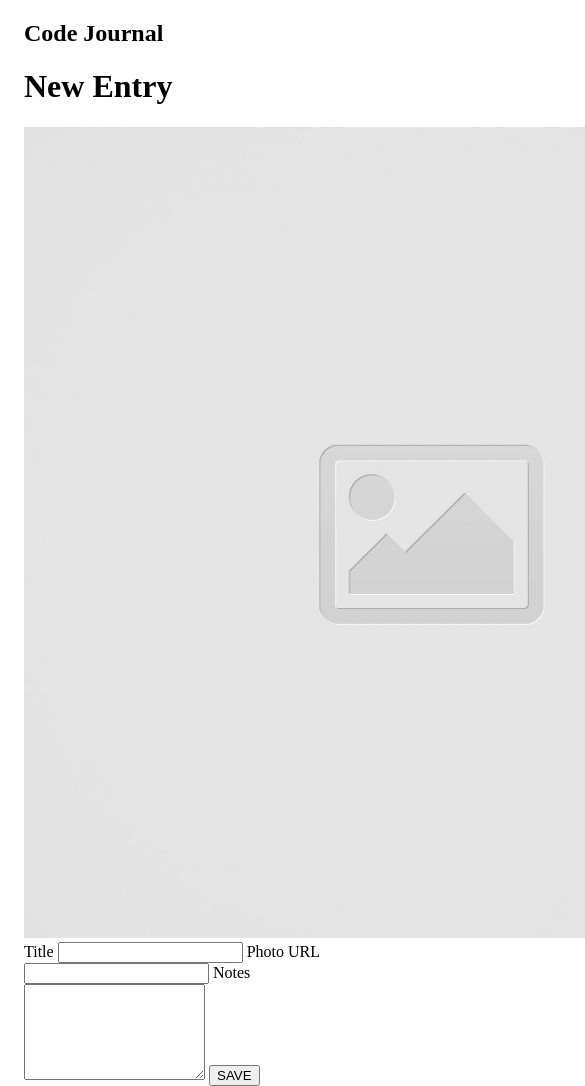
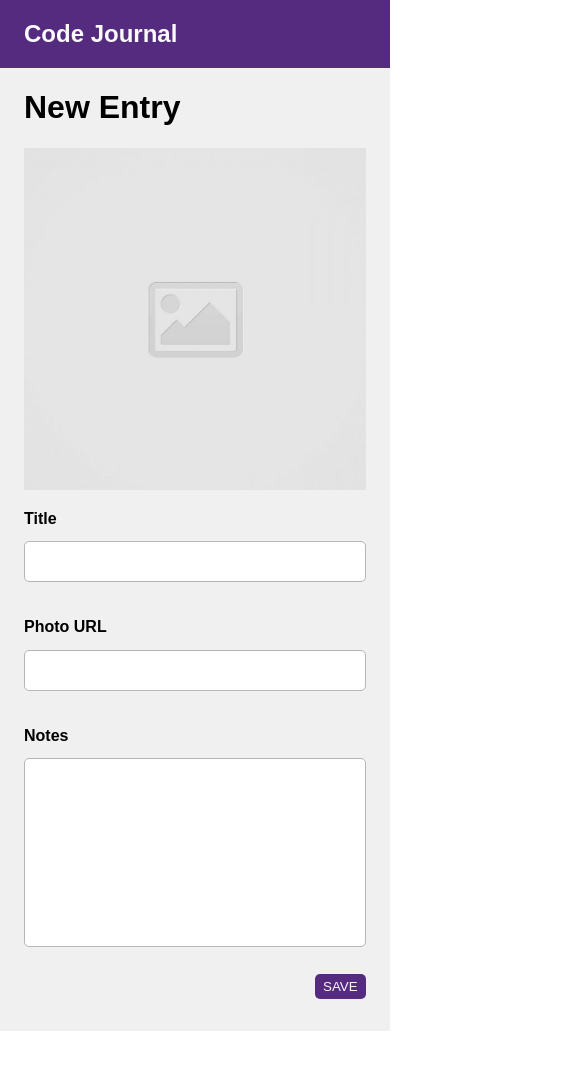
Before and after one commit to justinsong1608/code-journal, a website: page index.html in a window 390 px wide. Shown: the top 1086 px of the page, 585 px wide, since content can reach past the window. After the commit the page ends 1031 px from the top, so only its background shows below. Drawn offline with Linux system fonts and the light colour scheme; a web font is replaced by a local one.

Commit message:
Complete HTML form responsive layout classes. #1

```diff
--- a/css/styles.css
+++ b/css/styles.css
@@ -0,0 +1,77 @@
+header {
+  background-color: #552b80;
+  color: rgb(250, 249, 251);
+  font-family: "Proza Libre", sans-serif;
+}
+
+main {
+  background-color: #f0f0f0;
+}
+
+h1 {
+  font-family: "Proza Libre", sans-serif;
+  font-weight: bolder;
+}
+
+form {
+  padding-bottom: 2em;
+}
+
+img {
+  width: 100%;
+  margin-bottom: 1em;
+}
+
+label {
+  font-family: "Proza Libre", sans-serif;
+  font-weight: bolder;
+}
+
+input {
+  width: 100%;
+  margin-bottom: 2em;
+  margin-top: 0.75em;
+  padding: 0.5em;
+  border-color: #b6b6b6;
+  border-style: solid;
+  border-radius: 5px;
+  border-width: 0.1em;
+  font-size: 18px;
+}
+
+input:focus {
+  outline: #552b80;
+  border-color: #552b80;
+}
+
+textarea {
+  width: 100%;
+  resize: none;
+  margin-bottom: 1.25em;
+  margin-top: 0.75em;
+  padding: 0.75em;
+  border-style: solid;
+  border-color: #b6b6b6;
+  border-radius: 5px;
+  font-size: 18px;
+}
+
+textarea:focus {
+  outline: #552b80;
+  border-color: #552b80;
+}
+
+button {
+  float: right;
+  background-color: #552b80;
+  color: rgb(250, 249, 251);
+  font-family: "Proza Libre", sans-serif;
+  border-radius: 5px;
+  border: none;
+  width: 15%;
+  padding: 1.5%;
+}
+
+button:hover {
+  cursor: pointer;
+}
--- a/index.html
+++ b/index.html
@@ -14,34 +14,48 @@
   <link rel="stylesheet" href="css/reset.css">
   <link rel="stylesheet" href="css/layout.css">
   <link rel="stylesheet" href="css/styles.css">
+  <link rel="preconnect" href="https://fonts.googleapis.com">
+  <link rel="preconnect" href="https://fonts.gstatic.com" crossorigin>
+  <link href="https://fonts.googleapis.com/css2?family=Proza+Libre:wght@400;500&display=swap" rel="stylesheet">
 </head>
 <body>
   <header>
     <div class="container">
-      <div>
+      <div class="row">
+        <div class="column-full">
           <h2>Code Journal</h2>
+        </div>
       </div>
     </div>
   </header>
   <main class="container">
     <div data-view="entry-form">
-      <div>
+      <div class="row">
+        <div class="column-full">
           <h1>New Entry</h1>
         </div>
-      <div>
+      </div>
+
+      <form action="" class="row">
+        <div class="column-full column-half">
           <img src="/images/placeholder-image-square.jpg" alt="image-icon">
         </div>
-      <form action="">
+
+        <div class="column-full column-half">
           <label for="title">Title</label>
           <input type="text" name="title-entry">
-
           <label for="photo">Photo URL</label>
           <input type="text" name="photo-entry">
+        </div>
 
+        <div class="column-full">
           <label for="notes">Notes</label>
-        <textarea name="notes-entry" cols="20" rows="6"></textarea>
+          <textarea name="notes-entry" rows="8"></textarea>
+        </div>
 
+        <div class="column-full">
           <button>SAVE</button>
+        </div>
       </form>
     </div>
     <div data-view="entries" class="hidden"></div>
```
Lines whose indentation alone changed are shown as unchanged.
